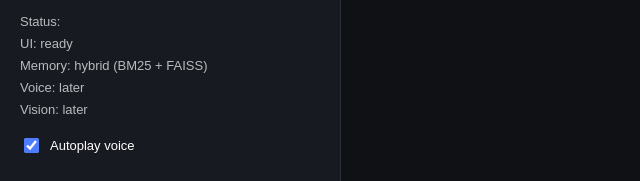
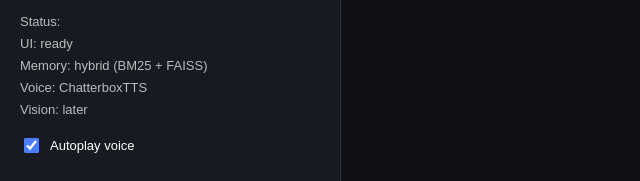
Before and after one commit to nprev-dev/Local-Persona-AI, a plain HTML site: page index.html in a window 1280 px wide. Shown: the part 545-726 px from the top of the page, 0-640 px from the left. Drawn offline with Linux system fonts and the light colour scheme; no server answers.

Commit message:
voice completed

```diff
--- a/index.html
+++ b/index.html
@@ -277,7 +277,7 @@
     Status:<br>
     UI: ready<br>
     Memory: hybrid (BM25 + FAISS)<br>
-    Voice: later<br>
+    Voice: ChatterboxTTS<br>
     Vision: later
   </div>
 
```
